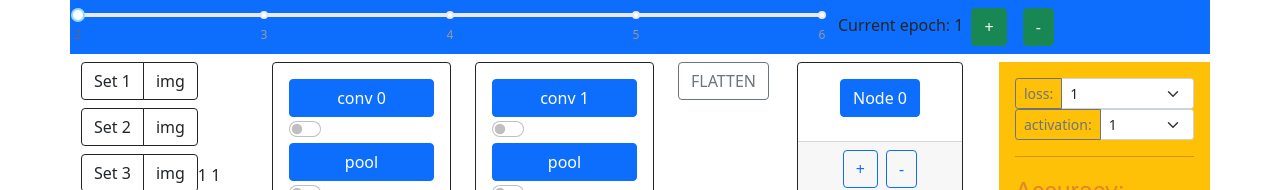
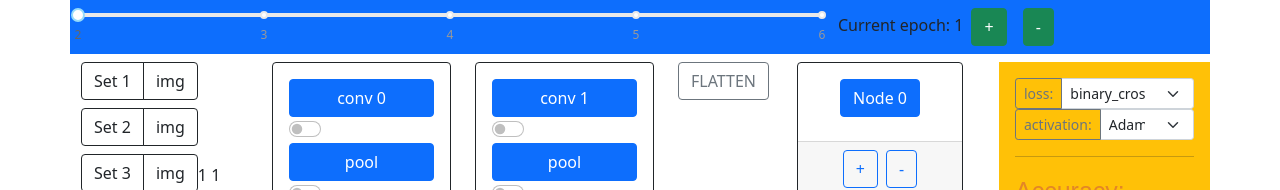
Before and after one commit to Wklej/CNNSIM, a React (Create React App) app: page / in a window 1280 px wide. Shown: the top 190 px of the page. Built offline with nearby package versions, Linux system fonts and the light colour scheme.

Commit message:
adding real params(WIP)

```diff
--- a/src/Layers/Output.js
+++ b/src/Layers/Output.js
@@ -46,8 +46,10 @@ const Output = ({acc}) => {
 
     return (
         <div>
-            <SelectBundle values={values} label='loss' update={update} id={id} optionValues={['1', '2', '3']} />
-            <SelectBundle values={values} label='activation' update={update} id={id} optionValues={['1', '2', '3']} />
+            <SelectBundle values={values} label='loss' update={update} id={id}
+                        optionValues={['binary_crossentropy', 'categorical_crossentropy', 'mean_squared_error']} />
+            <SelectBundle values={values} label='activation' update={update} id={id}
+                        optionValues={['Adam', 'SGD', 'RMSprop']} />
 
             <hr />
 
--- a/src/Modal/Components/ConvParams.js
+++ b/src/Modal/Components/ConvParams.js
@@ -18,10 +18,9 @@ const ConvParams = ({id, layerType}) => {
 
     return (
         <Modal.Body>
-            <SelectBundle values={values} label='filters' update={update} id={id} optionValues={['1', '2', '3']} />
-            <SelectBundle values={values} label='kernel' update={update} id={id} optionValues={['1', '2', '3']} />
-            <SelectBundle values={values} label='activation' update={update} id={id} optionValues={['1', '2', '3']} />
-            <SelectBundle values={values} label='stride' update={update} id={id} optionValues={['1', '2', '3']} />
+            <SelectBundle values={values} label='filters' update={update} id={id} optionValues={['16', '32', '64', '128']} />
+            <SelectBundle values={values} label='kernel' update={update} id={id} optionValues={['2', '3', '4']} />
+            <SelectBundle values={values} label='activation' update={update} id={id} optionValues={['relu', 'SGD', 'softmax']} />
         </Modal.Body>
      );
 }
--- a/src/Modal/Components/FullyParams.js
+++ b/src/Modal/Components/FullyParams.js
@@ -18,8 +18,8 @@ const FullyParams = ({id, layerType}) => {
 
     return (
         <Modal.Body>
-            <SelectBundle values={values} label='filters' update={update} id={id} optionValues={['1', '2', '3']} />
-            <SelectBundle values={values} label='activation' update={update} id={id} optionValues={['1', '2', '3']} />
+            <SelectBundle values={values} label='filters' update={update} id={id} optionValues={['64', '128', '256', '512']} />
+            <SelectBundle values={values} label='activation' update={update} id={id} optionValues={['relu', 'sigmoid', 'tanh']} />
         </Modal.Body>
      );
 }
--- a/src/Modal/Components/PoolParams.js
+++ b/src/Modal/Components/PoolParams.js
@@ -18,8 +18,8 @@ const PoolParams = ({id, layerType}) => {
 
     return (
         <Modal.Body>
-            <SelectBundle values={values} label='size' update={update} id={id} optionValues={['1', '2', '3']} />
-            <SelectBundle values={values} label='stride' update={update} id={id} optionValues={['1', '2', '3']} />
+            <SelectBundle values={values} label='size' update={update} id={id} optionValues={['(2, 2)', '(3, 3)', '(4, 4)']} />
+            <SelectBundle values={values} label='stride' update={update} id={id} optionValues={['(1, 1)', '(2, 2)']} />
         </Modal.Body>
      );
 }
```
